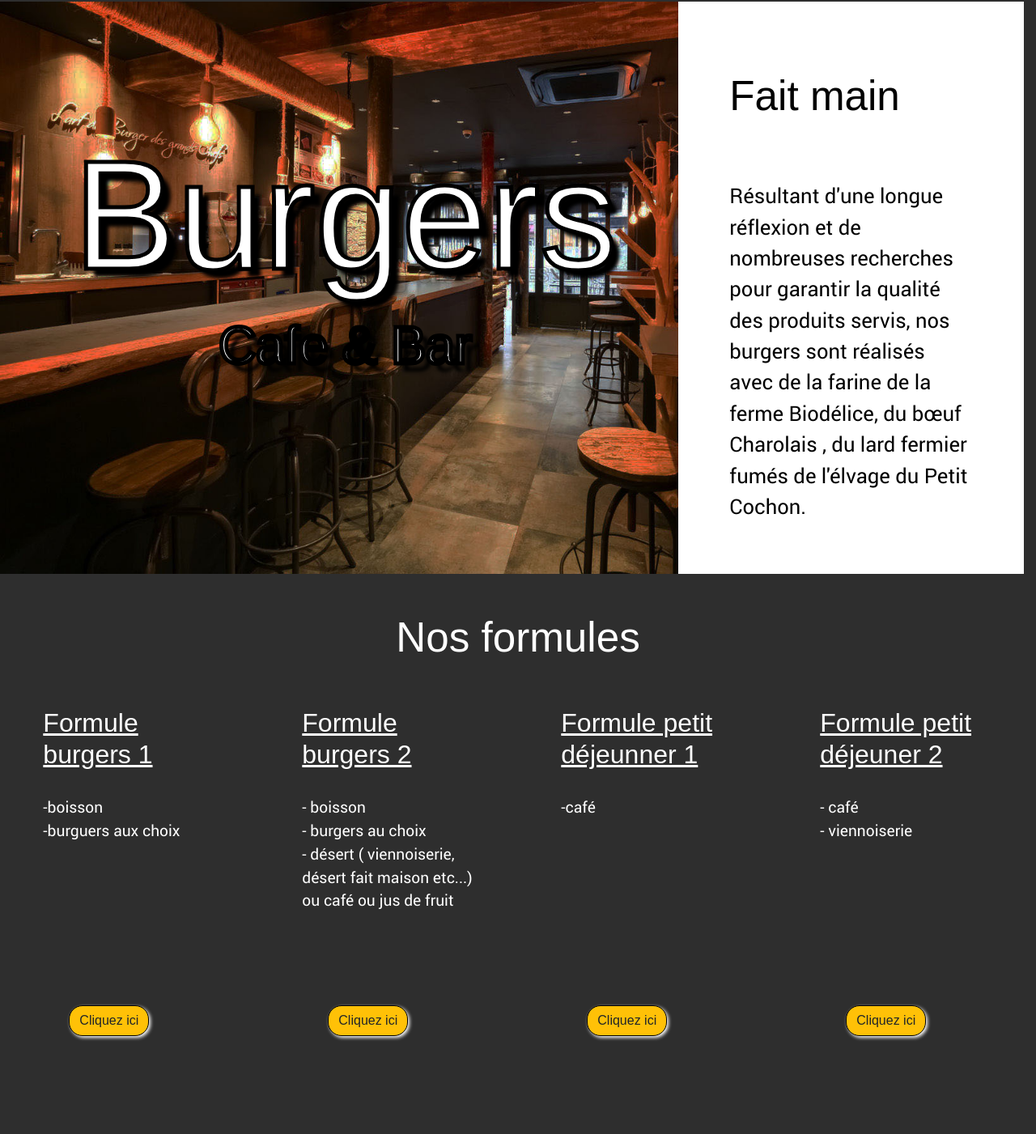
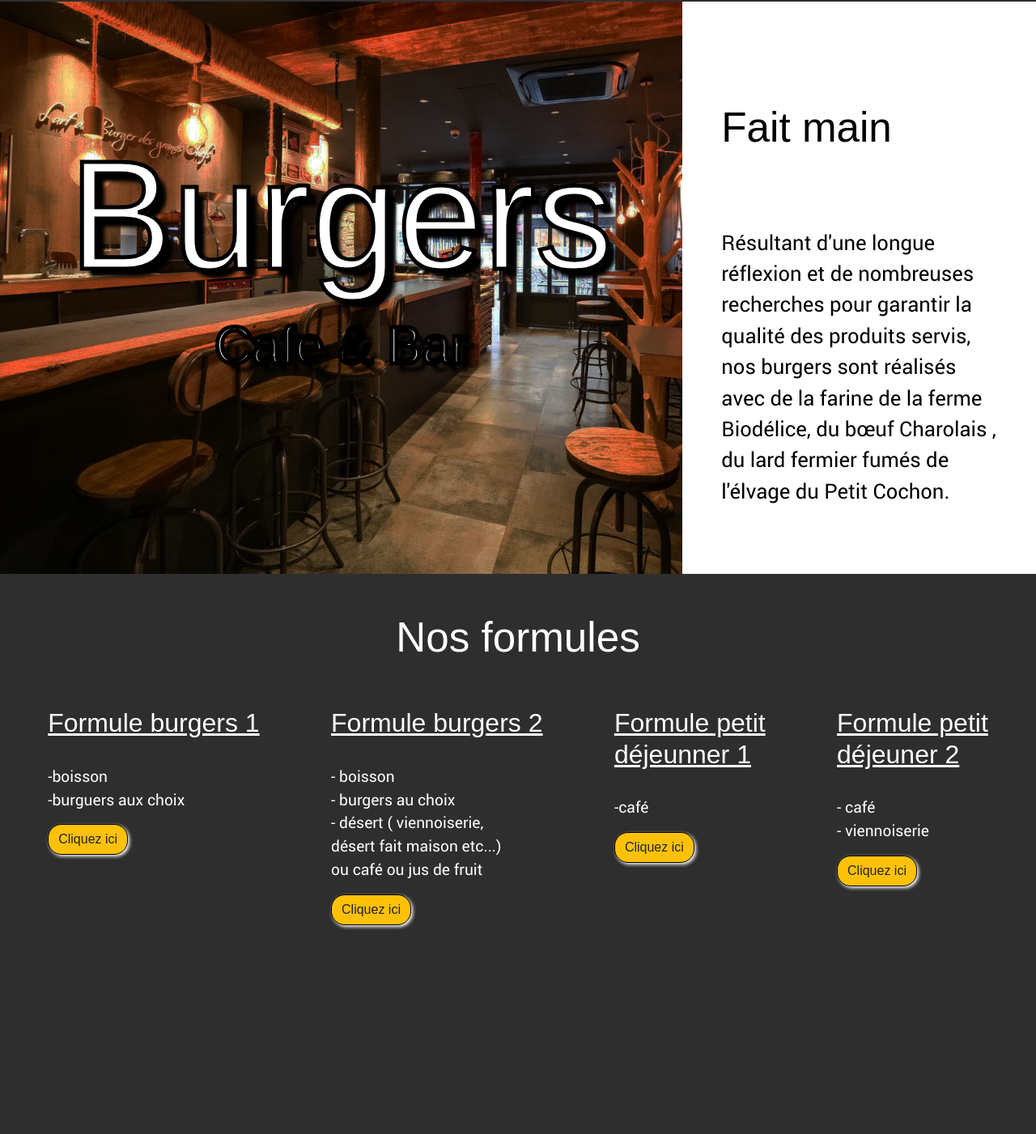
Before and after one commit to Fcordier7921/Projet-Burgers, a plain HTML site: page index.html in a window 1280 px wide. Shown: the part 121-1522 px from the top of the page at 81% size. Drawn offline with nearby package versions, Linux system fonts and the light colour scheme; files whose address does not match are found by name; a web font is replaced by a local one.

Commit message:
responsive parti formules

```diff
--- a/css/style.css
+++ b/css/style.css
@@ -37,6 +37,8 @@ p {
   font-family: 'robotoregular', Arial, sans-serif;
   color: white;
 }
+
+
 /*partie hearder*/
 #home{
   position: fixed;
@@ -114,6 +116,7 @@ h1 {
 }
 
 .Fait {
+
   background-color: white;
 }
 
@@ -130,12 +133,14 @@ h1 {
 @media screen and (max-width: 730px) {
 
   .Fait p {
-    font-size: 5vw;
+    font-size: 10vw;
   }
   .Fait h3 {
-    font-size: 5vw;
+    margin-top: 3rem!important;
+    font-size: 12vw;
   }
   .img_p h1{
+    margin-top: 5rem;
     font-size: 20vw;
   }
   .img_p h2{
@@ -173,9 +178,7 @@ padding: 0;
 }
 
 #formules a {
-  position: absolute;
-  top: 23rem;
-  left: 2rem;
+
   border-radius: 17px;
   box-shadow: white 2px 2px 4px;
   border: black solid 1px;
--- a/index.html
+++ b/index.html
@@ -68,13 +68,13 @@
         </div>
     </header>
     <section id="presentation"><!--présentation de 'entreprise-->
-        <div class="container-fluid presentation">
+        <div class="container-fluid presentation px-0">
             <div class="row  ">
                 <div class="img_p col-12 col-lg-8">
                     <h1 class="text-center ">Burgers</h1>
                     <h2 class="text-center">Cafe & Bar</h2>
                 </div>
-                <div class=" Fait row col-12 col-lg-4">
+                <div class=" Fait row col-12 col-lg-4 px-0">
                     <h3 class="text-start mt-auto px-5">Fait main</h3>
                     <p class="text-start m-auto px-5">Résultant d'une longue réflexion et de nombreuses recherches pour
                         garantir la
@@ -91,15 +91,15 @@
     <section id="formules"><!--section présentation des formules-->
         <div class="container-fluid mb-5 ">
             <h2 class="text-center py-5">Nos formules</h2>
-            <div class="row">
-                <div class=" f1 text-start col-12 col-md-8 col-lg-4 col-xl-2 ">
+            <div class="d-flex">
+                <div class=" f1 text-start  ">
                     <h3>Formule burgers 1</h3>
                     <p>-boisson</br>
                         -burguers aux choix</br>
                     </p>
                     <a type="button" class="btn btn-warning" href="img/carte_burger (5).jpg">Cliquez ici</a>
                 </div>
-                <div class=" f1 text-start col-12 col-md-8 col-lg-4 col-xl-2 ">
+                <div class=" f1 text-start">
                     <h3>Formule burgers 2</h3>
                     <p>- boisson</br>
                         - burgers au choix</br>
@@ -108,12 +108,12 @@
                     </p>
                     <a type="button" class="btn btn-warning" href="img/carte_burger (5).jpg">Cliquez ici</a>
                 </div>
-                <div class=" f1 text-start col-12 col-md-8 col-lg-4 col-xl-2">
+                <div class=" f1 text-start">
                     <h3>Formule petit</br>déjeunner 1</h3>
                     <p>-café</p>
                     <a type="button" class="btn btn-warning" href="img/Web 1920 – 9.jpg">Cliquez ici</a>
                 </div>
-                <div class=" f1 text-start col-12 col-md-8 col-lg-4 col-xl-2">
+                <div class=" f1 text-start">
                     <h3>Formule petit</br>déjeuner 2</h3>
                     <p>- café</br>
                         - viennoiserie
```
